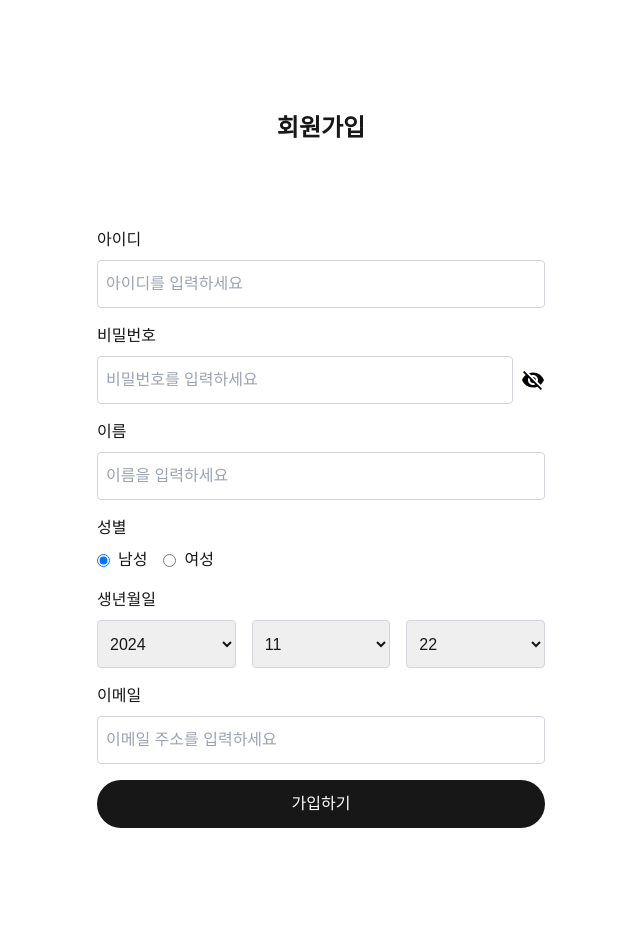
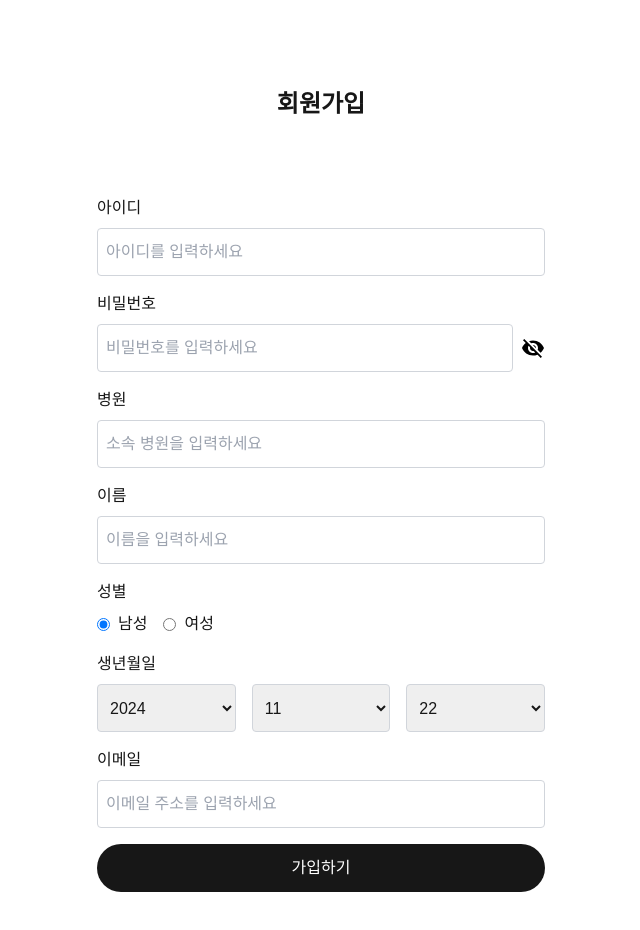
Before and after one commit to dlwlstjs/health-dashboard, a Next.js app: page /signup in a window 1280 px wide. Shown: the top 930 px of the page, without its empty margins (319-959 px from the left). Built offline with nearby package versions, Linux system fonts and the light colour scheme.

Commit message:
병원 UI와 Table 생성

```diff
--- a/app/components/SignupForm.tsx
+++ b/app/components/SignupForm.tsx
@@ -13,6 +13,7 @@ const SignupForm: React.FC<SignupFormProps> = ({ onSubmit }) => {
     userId: "",
     password: "",
     name: "",
+    hospital:"",
     gender: "male",
     birthYear: currentYear.toString(),
     birthMonth: currentMonth.toString(),
@@ -62,6 +63,7 @@ const SignupForm: React.FC<SignupFormProps> = ({ onSubmit }) => {
           userId: "",
           password: "",
           name: "",
+          hospital:"",
           gender: "",
           birthYear: currentYear.toString(),
           birthMonth: currentMonth.toString(),
@@ -123,6 +125,18 @@ const SignupForm: React.FC<SignupFormProps> = ({ onSubmit }) => {
             )}
           </button>
         </div>
+      </div>
+      <div className="flex flex-col gap-2">
+        <label className="text-sm sm:text-base">병원</label>
+        <input
+          type="text"
+          name="hospital"
+          value={formData.hospital}
+          onChange={handleChange}
+          className="border border-gray-300 rounded h-10 sm:h-12 px-2 w-full"
+          placeholder="소속 병원을 입력하세요"
+          required
+        />
       </div>
       <div className="flex flex-col gap-2">
         <label className="text-sm sm:text-base">이름</label>
--- a/app/signup/page.tsx
+++ b/app/signup/page.tsx
@@ -11,9 +11,9 @@ const SignupPage = () => {
 
   return (
     <div className="flex flex-col items-center justify-center min-h-[80vh] p-8 gap-8">
-      <div className="w-12 h-12 "></div>
+      <div className="w-12 h-6 "></div>
       <h1 className="text-2xl font-semibold">회원가입</h1>
-      <div className="w-5 h-5 "></div>
+      <div className="w-5 h-3 "></div>
       <div className="w-full max-w-md">
         <SignupForm onSubmit={handleSignupFormSubmit} />
       </div>
```
Also changed, not shown: 1 other file (tests, documents, lock files or other folders).
